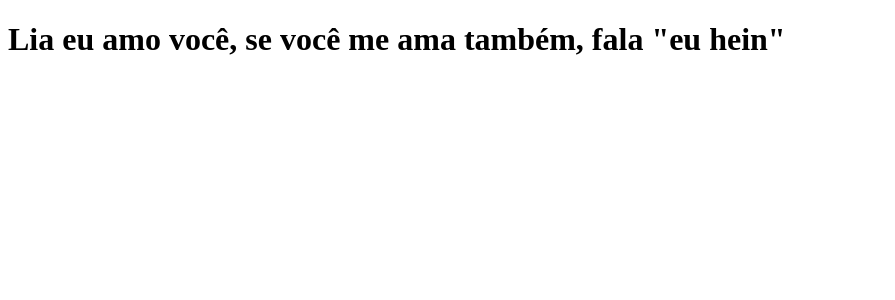
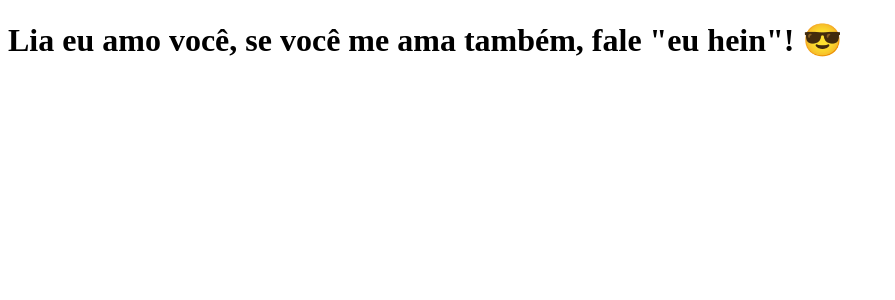
Before and after one commit to JoaoVictorLB/clone-tabnews, a Next.js app: page / in a window 1280 px wide. Shown: the top 300 px of the page, without its empty margins (0-895 px from the left). Built offline with nearby package versions, Linux system fonts and the light colour scheme.

Commit message:
modificando a frase

```diff
--- a/pages/index.js
+++ b/pages/index.js
@@ -1,5 +1,5 @@
 function Home(){
-    return <h1>Lia eu amo você, se você me ama também, fala "eu hein"</h1>
+    return <h1>Lia eu amo você, se você me ama também, fale "eu hein"! 😎</h1>
 }
 
 export default Home;
```
